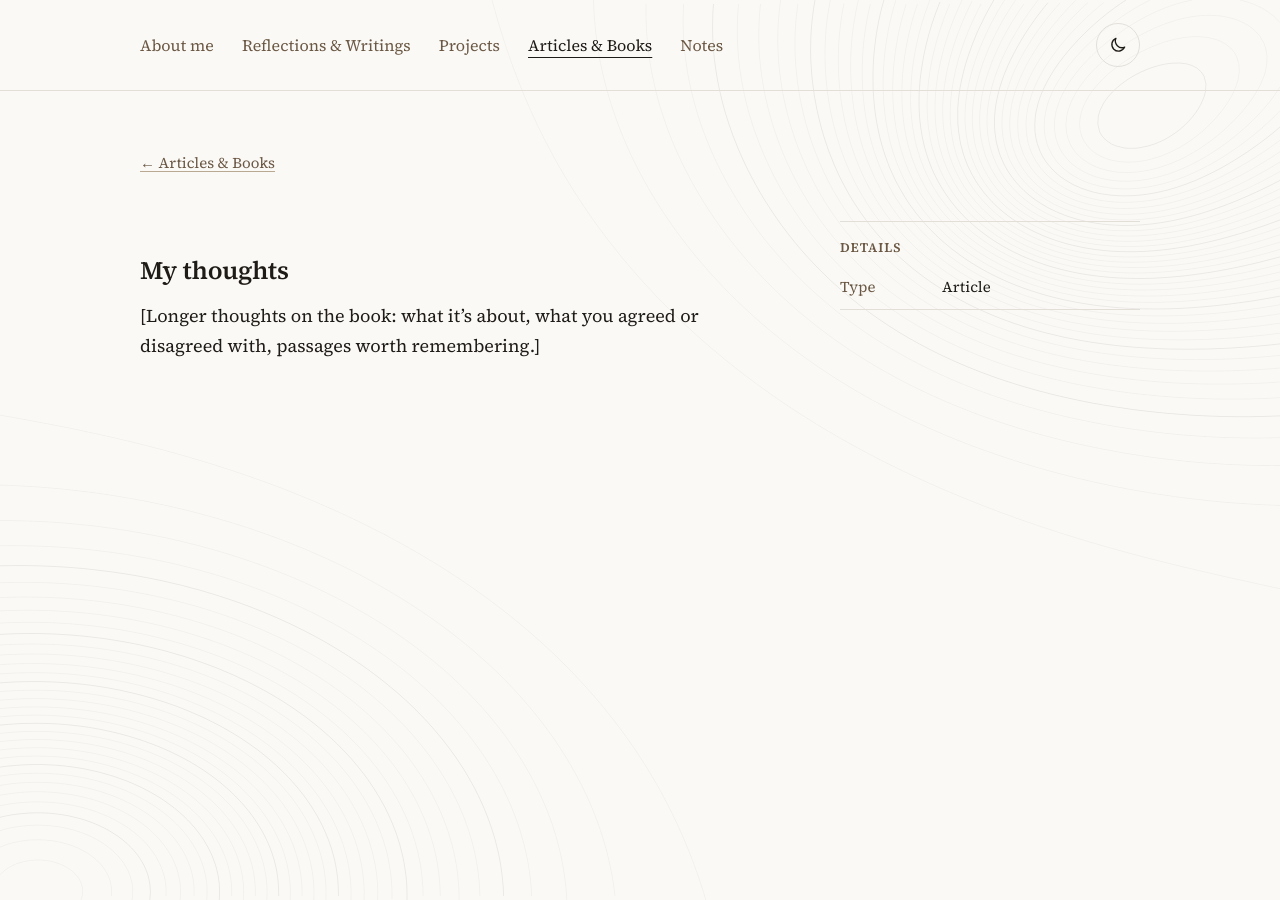
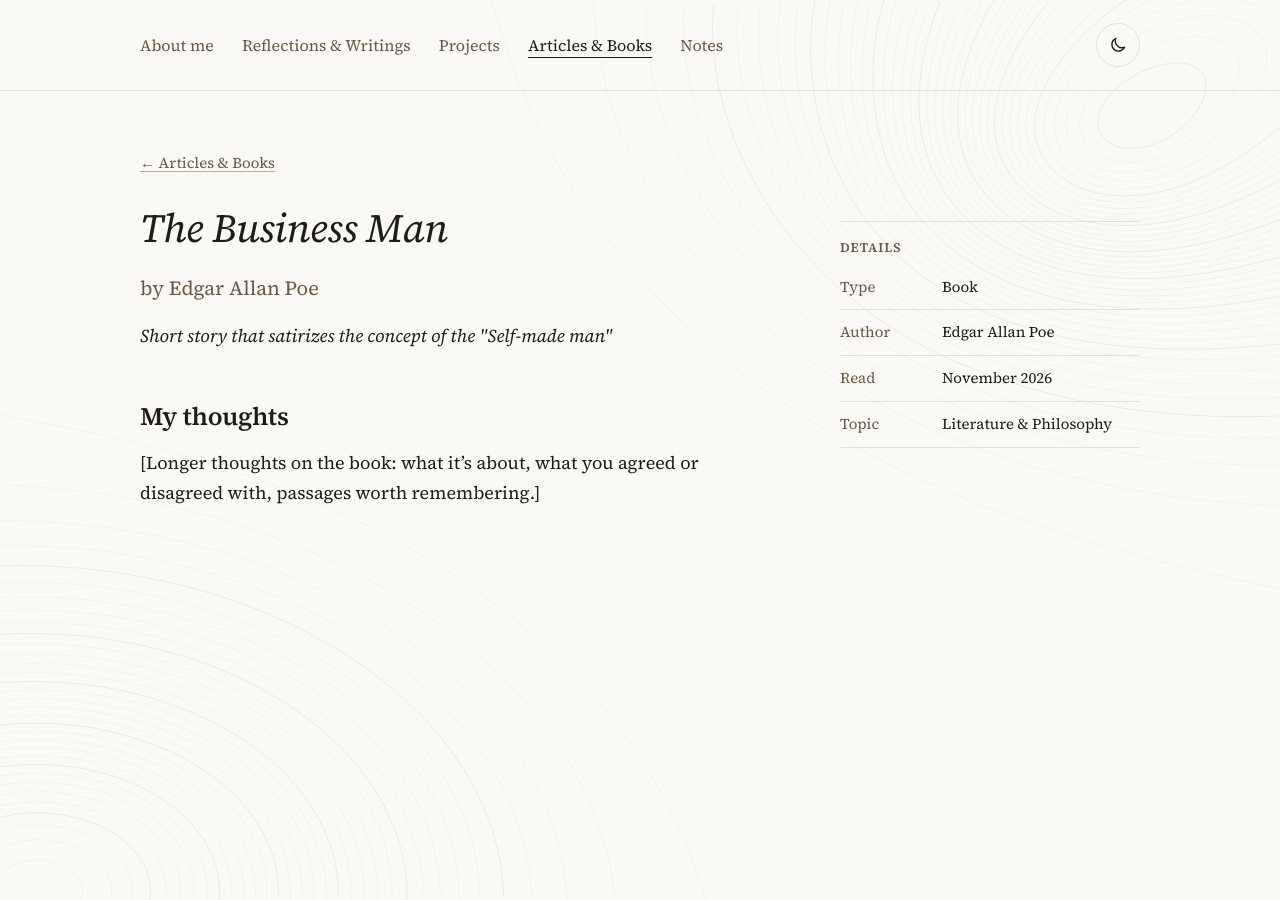
Before and after one commit to David-Berntsson/David-Berntsson.github.io, a Jekyll site: the page built from _reading/Edgar-allen-poe-the-business-man.md, in a window 1280 px wide. Built offline with Jekyll 4.4.1, drawn with Linux system fonts in a browser that asks for light colours.

Commit message:
Fix escape characters in note field

```diff
--- a/_reading/Edgar-allen-poe-the-business-man.md
+++ b/_reading/Edgar-allen-poe-the-business-man.md
@@ -6,7 +6,7 @@ title: "The Business Man"
 author: "Edgar Allan Poe"
 read: 2026-11-22
 topic: "Literature & Philosophy"
-note: "Short story that satirizes the concept of the "Self-made man" "
+note: "Short story that satirizes the concept of the \"Self-made man\""
 ---
 ## My thoughts
 
```
